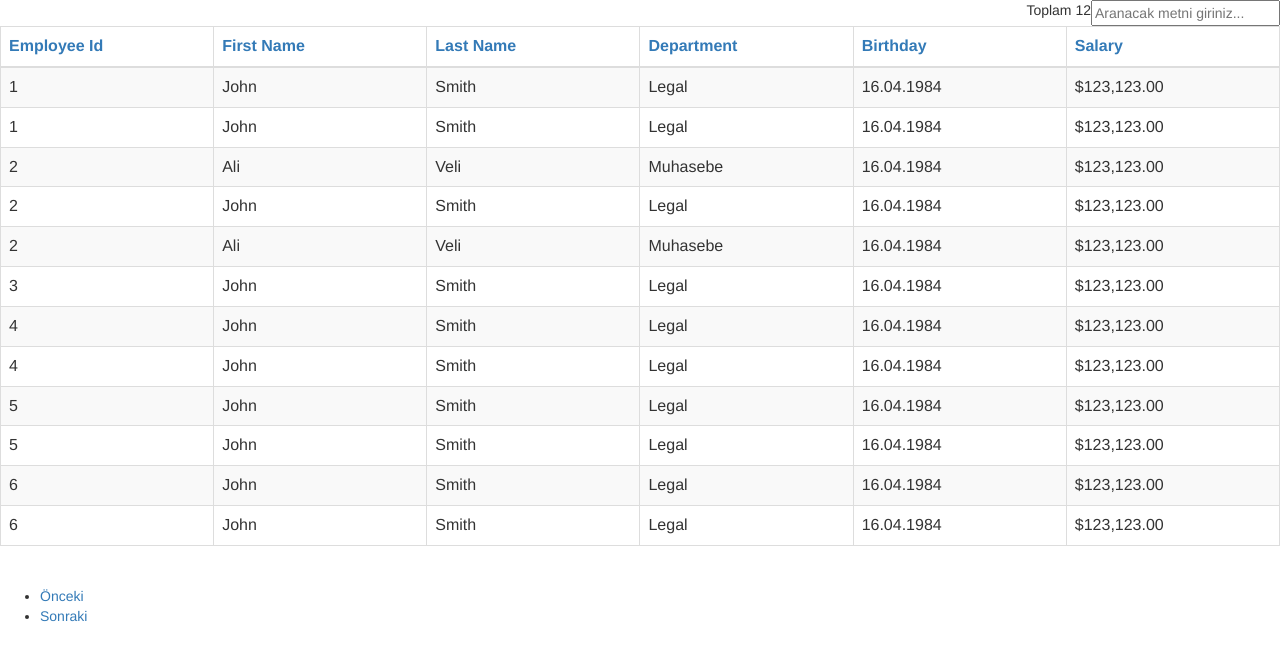
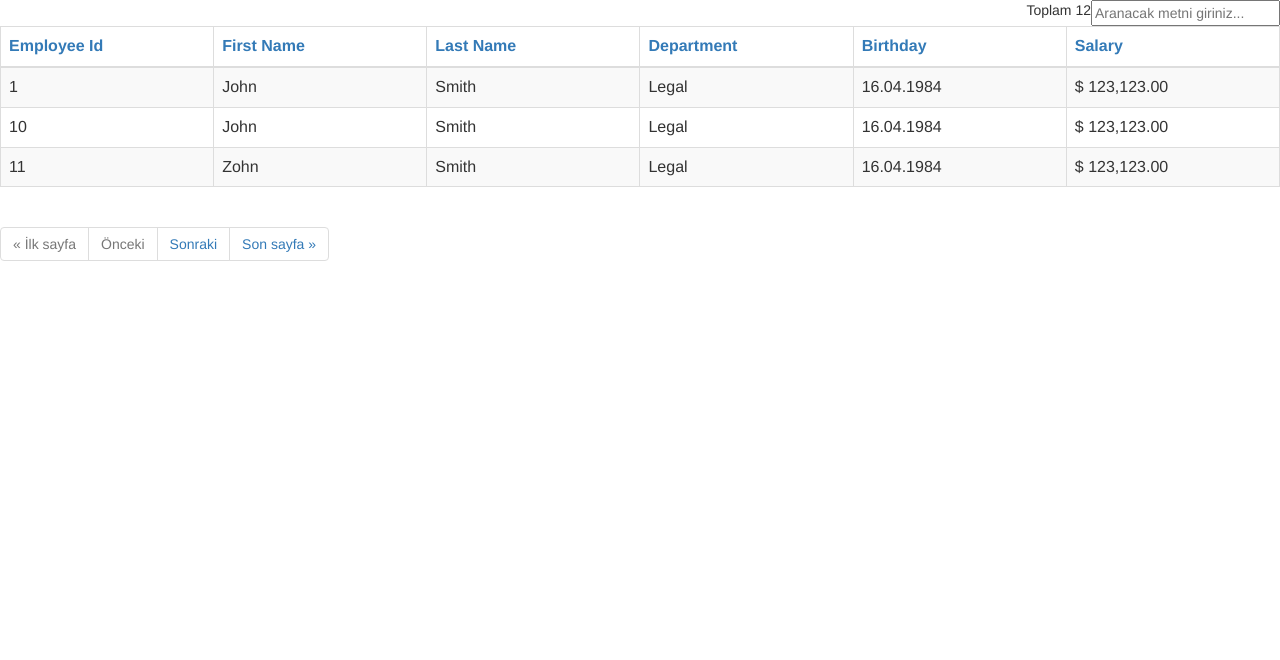
Before and after one commit to emrah-b/grid, a plain HTML site: page test/index.html in a window 1280 px wide. Drawn offline with nearby package versions, Linux system fonts and the light colour scheme.

Commit message:
Added preliminary paging, and paging related calculations

```diff
--- a/grid.js
+++ b/grid.js
@@ -21,16 +21,30 @@
 
    var i18n = {
       filter: "Aranacak metni giriniz...",
-      total: "Toplam",
-      prev: "Önceki",
-      next: "Sonraki"
+      first: "İlk sayfa",
+      last: "Son sayfa",
+      next: "Sonraki",
+      previous: "Önceki",
+      total: "Toplam"
    }
 
    var defaultGridOptions = {
+      deepLinking: true,
       searching : true,
       selectable: true,
       sorting: true,
-      paging: true
+      paging: true,
+      pageSize: 3
+   }
+
+   // ng-repeat does not accept ranges as of now, need to provide a collection
+   var generateNumberArray = function(numberOfItems) {
+      var numberArray = [];
+      for(i = 1; i <= numberOfItems ; i++) {
+         numberArray.push(i);
+      }
+
+      return numberArray;
    }
 
    gridModule.directive("grid", function($filter) {
@@ -52,27 +66,66 @@
             scope.i18n = i18n;
 
             scope.options = defaultGridOptions;
+            scope.pageIndex = 1;
 
             scope.sort = function(column) {
                scope.reverseOrder = scope.sortExpression == column.field && !scope.reverseOrder;
-
                scope.sortExpression = column.field;
-            }
+            };
 
             scope.onClick = function(row) {
                scope.toggleRow(row);
                scope.rowClick();
-            }
+            };
 
             scope.onDoubleClick = function(row) {
                scope.rowDoubleClick();
-            }
+            };
 
             scope.toggleRow = function(row) {
                scope.selectedRow = row;
+            };
+
+            scope.numberOfPages = function() {
+               if(!scope.filteredData()) return 0;
+
+               return Math.ceil(scope.filteredData().length / scope.options.pageSize);
+            };
+
+            scope.filteredData = function() {
+               return scope.$eval("transformedData | orderBy:sortExpression:reverseOrder | filter:searchText");
             }
+
+            scope.pageData = function(pageNumber) {
+               if(pageNumber < 1) pageNumber = 1;
+
+               var lowerBound = (pageNumber - 1) * scope.options.pageSize;
+               var upperBound = lowerBound + scope.options.pageSize;
+
+               var pageData = [];
+
+               if(scope.filteredData().length > 0)
+                  pageData = scope.filteredData().slice(lowerBound, upperBound);
+
+               return pageData;
+            }
+
+            scope.first = function(){
+               scope.pageIndex = 1;
+            };
+
+            scope.prev = function(){
+               scope.pageIndex = Math.max(scope.pageIndex - 1, 1);
+            };
+
+            scope.last = function(){
+               scope.pageIndex = scope.numberOfPages();
+            };
+
+            scope.next = function(){
+               scope.pageIndex = Math.min(scope.pageIndex + 1, scope.numberOfPages());
+            };
          }
       }
    });
-
 })(window.angular);
--- a/test/app.js
+++ b/test/app.js
@@ -4,16 +4,16 @@ app.controller("TestGridCtrl", function($scope) {
    $scope.employees = [
       {employeeId: 1, firstName: "John", lastName: "Smith", department: "Legal", birthday: 450997200000, salary: 123123},
       {employeeId: 2, firstName: "Ali", lastName: "Veli", department: "Muhasebe", birthday: 450997200000, salary: 123123},
-      {employeeId: 2, firstName: "John", lastName: "Smith", department: "Legal", birthday: 450997200000, salary: 123123},
+      {employeeId: 3, firstName: "John", lastName: "Smith", department: "Legal", birthday: 450997200000, salary: 123123},
       {employeeId: 4, firstName: "John", lastName: "Smith", department: "Legal", birthday: 450997200000, salary: 123123},
       {employeeId: 5, firstName: "John", lastName: "Smith", department: "Legal", birthday: 450997200000, salary: 123123},
       {employeeId: 6, firstName: "John", lastName: "Smith", department: "Legal", birthday: 450997200000, salary: 123123},
-      {employeeId: 1, firstName: "John", lastName: "Smith", department: "Legal", birthday: 450997200000, salary: 123123},
-      {employeeId: 2, firstName: "Ali", lastName: "Veli", department: "Muhasebe", birthday: 450997200000, salary: 123123},
-      {employeeId: 3, firstName: "John", lastName: "Smith", department: "Legal", birthday: 450997200000, salary: 123123},
-      {employeeId: 4, firstName: "John", lastName: "Smith", department: "Legal", birthday: 450997200000, salary: 123123},
-      {employeeId: 5, firstName: "John", lastName: "Smith", department: "Legal", birthday: 450997200000, salary: 123123},
-      {employeeId: 6, firstName: "John", lastName: "Smith", department: "Legal", birthday: 450997200000, salary: 123123}
+      {employeeId: 7, firstName: "John", lastName: "Smith", department: "Legal", birthday: 450997200000, salary: 123123},
+      {employeeId: 8, firstName: "Ali", lastName: "Veli", department: "Muhasebe", birthday: 450997200000, salary: 123123},
+      {employeeId: 9, firstName: "John", lastName: "Smith", department: "Legal", birthday: 450997200000, salary: 123},
+      {employeeId: 10, firstName: "John", lastName: "Smith", department: "Legal", birthday: 450997200000, salary: 123123},
+      {employeeId: 11, firstName: "Zohn", lastName: "Smith", department: "Legal", birthday: 450997200000, salary: 123123},
+      {employeeId: 12, firstName: "Şeyma", lastName: "Smith", department: "Legal", birthday: 450997200000, salary: 123123}
    ];
 
    $scope.columns = [
@@ -22,6 +22,8 @@ app.controller("TestGridCtrl", function($scope) {
       {title:"Last Name", field: "lastName"},
       {title:"Department", field: "department"},
       {title: "Birthday", field: "birthday", filter: "date:'dd.MM.yyyy'"},
-      {title: "Salary", field: "salary", filter: "currency:'$'"}
+      {title: "Salary", field: "salary", filter: "currency:'$ '"}
    ];
+
+   $scope.gridOptions = {};
 });
--- a/test/grid-template.html
+++ b/test/grid-template.html
@@ -2,7 +2,7 @@
    <div class="control-group" style="float:right">
       <i class="icon-search" style="float: none; margin-right: 10px" />
 
-      {{i18n.total}} <span id="grid-total">{{filteredData.length}}</span>
+      {{i18n.total}} <span id="grid-total">{{filteredData().length}}</span>
       <input type="text" style="float:right;" class="input-medium search-query search-box"
       ng-model="searchText" placeholder="{{i18n.filter}}" name="filter" />
    </div>
@@ -17,7 +17,7 @@
          </tr>
       </thead>
       <tbody>
-         <tr ng-repeat="row in filteredData = (transformedData | orderBy:sortExpression:reverseOrder | filter:searchText)"
+         <tr ng-repeat="row in pageData(pageIndex)"
          ng-click="onClick(row)" ng-dblclick="onDoubleClick()" ng-class="{selected: row == selectedRow}">
             <td ng-repeat="column in columns">
                {{row[column.field]}}
@@ -25,18 +25,13 @@
          </tr>
       </tbody>
    </table>
-   <div class="pagination pagination-left" ng-show="options.paging">
-      <ul>
-         <li ng-class="{disabled: page == 1}">
-            <a id="prev-page" ng-click="prev()">{{i18n.prev}}</a>
-         </li>
-         <li ng-repeat="pageIndex in pageIndices" ng-class="{active: page==pageIndex, disabled: pageIndex==\'\u2026\'}">
-            <a id={{ "pagenumber-"+pageIndex}} ng-click="page(pageIndex)">{{pageIndex}}</a>
-         </li>
-         </li>
-         <li ng-class="angri.filteredList() | angri_filter_lastPage:angri.limit | angri_filter_equal:angri.page:\'disabled\'">
-            <a id="next-page" ng-click="next()">{{i18n.next}}</a>
-         </li>
+   <div ng-show="options.paging">
+      <ul class="pagination">
+         <li ng-class="{disabled: pageIndex == 1}"><a ng-click="first()" ng-disabled="pageIndex == 1"> « {{i18n.first}}</a></li>
+         <li ng-class="{disabled: pageIndex == 1}"><a ng-click="prev()">{{i18n.previous}}</a></li>
+
+         <li ng-class="{disabled: pageIndex == numberOfPages()}"><a ng-click="next()">{{i18n.next}}</a></li>
+         <li ng-class="{disabled: pageIndex == numberOfPages()}"><a ng-click="last()">{{i18n.last}} »</a></li>
       </ul>
    </div>
 </div>
--- a/test/index.html
+++ b/test/index.html
@@ -7,7 +7,8 @@
 </head>
 <body ng-controller="TestGridCtrl">
 
-   <grid data="employees" columns="columns" sort-expression="[employeeId]"/>
+   <grid data="employees" columns="columns" sort-expression="[employeeId]" gridOptions="gridOptions"></grid>
+
 
    <script src='http://code.jquery.com/jquery-1.10.2.min.js'></script>
    <script src="http://netdna.bootstrapcdn.com/bootstrap/3.0.0/js/bootstrap.min.js"></script>
```
